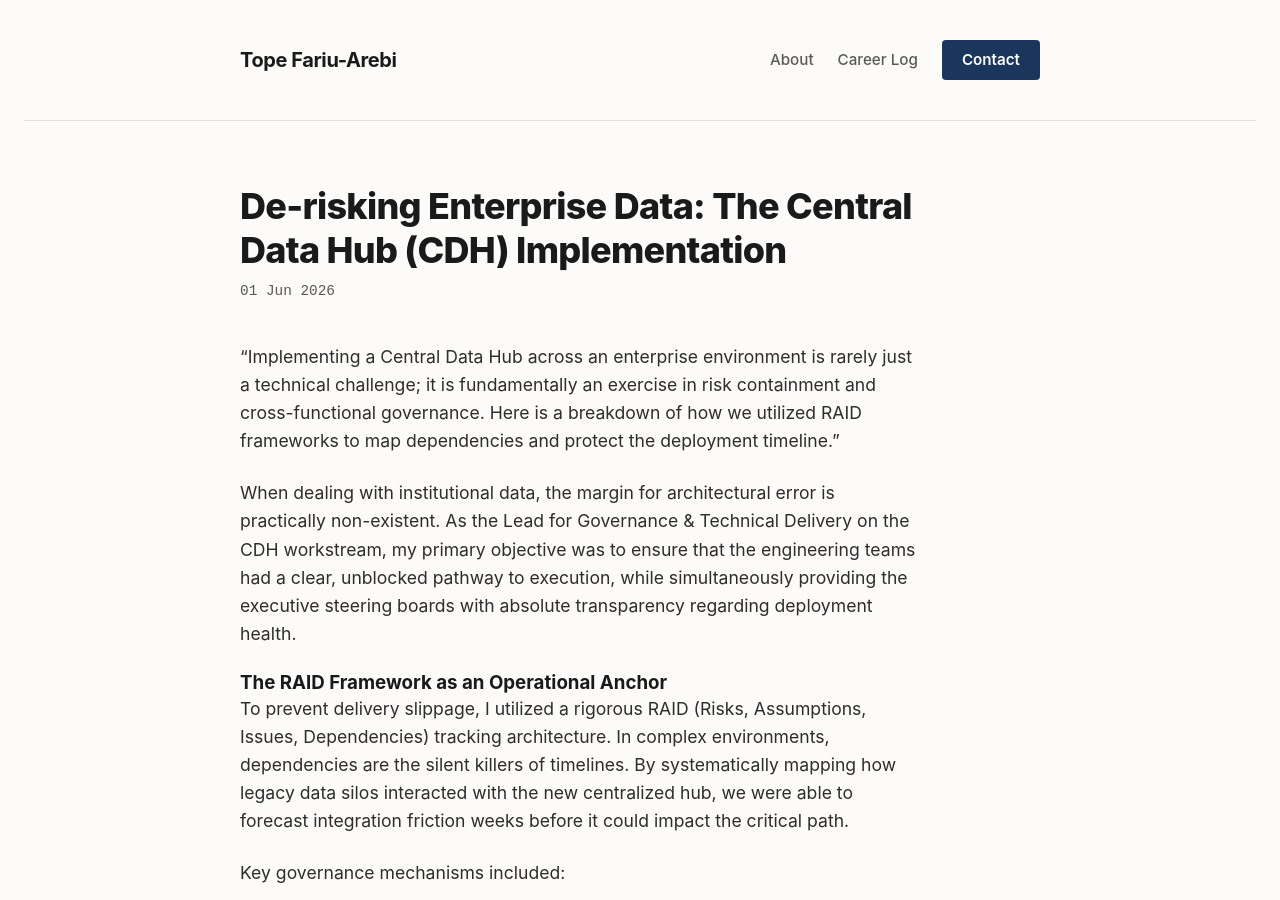
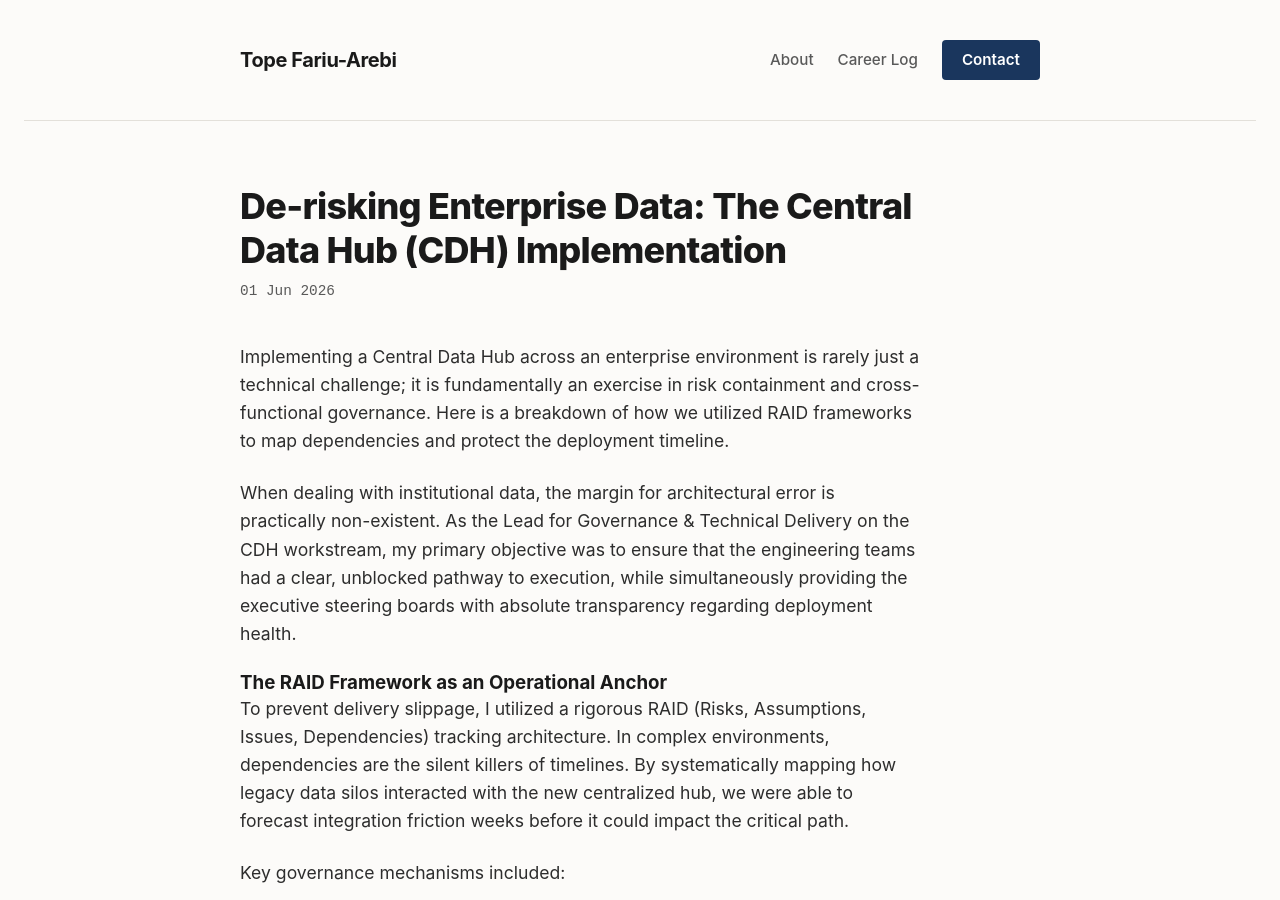
Before and after one commit to topearebi/topearebi-portfolio, a Jekyll site: the page built from _posts/2026-06-01-cdh-implementation.md, in a window 1280 px wide and 900 px high. Built offline with Jekyll 4.4.1, drawn with Linux system fonts in a browser that asks for light colours.

```diff
--- a/_posts/2026-06-01-cdh-implementation.md
+++ b/_posts/2026-06-01-cdh-implementation.md
@@ -6,7 +6,7 @@ categories: [governance, risk]
 permalink: /career-log/cdh-implementation/
 ---
 
-"Implementing a Central Data Hub across an enterprise environment is rarely just a technical challenge; it is fundamentally an exercise in risk containment and cross-functional governance. Here is a breakdown of how we utilized RAID frameworks to map dependencies and protect the deployment timeline."
+Implementing a Central Data Hub across an enterprise environment is rarely just a technical challenge; it is fundamentally an exercise in risk containment and cross-functional governance. Here is a breakdown of how we utilized RAID frameworks to map dependencies and protect the deployment timeline.
 
 When dealing with institutional data, the margin for architectural error is practically non-existent. As the Lead for Governance & Technical Delivery on the CDH workstream, my primary objective was to ensure that the engineering teams had a clear, unblocked pathway to execution, while simultaneously providing the executive steering boards with absolute transparency regarding deployment health.
 
```
